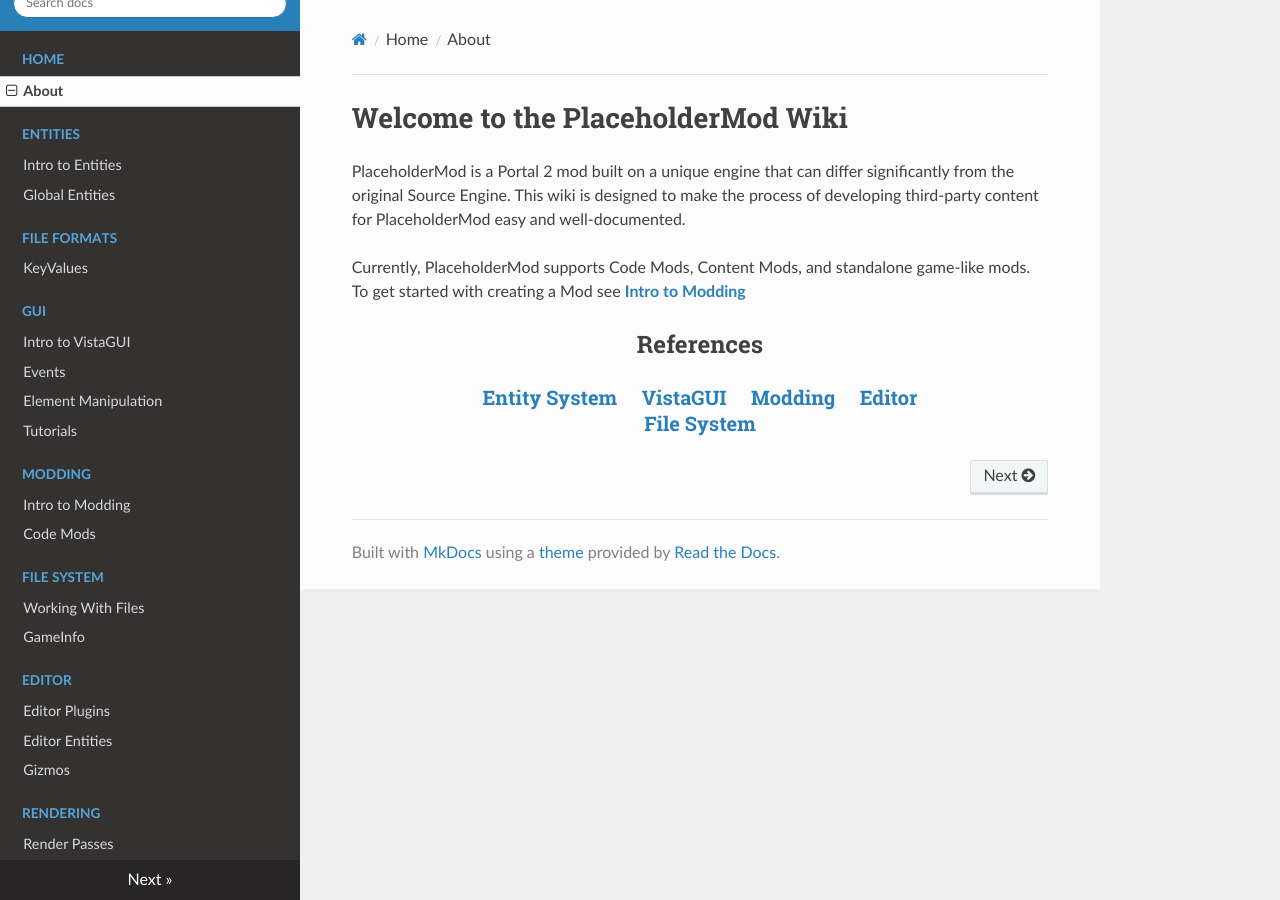
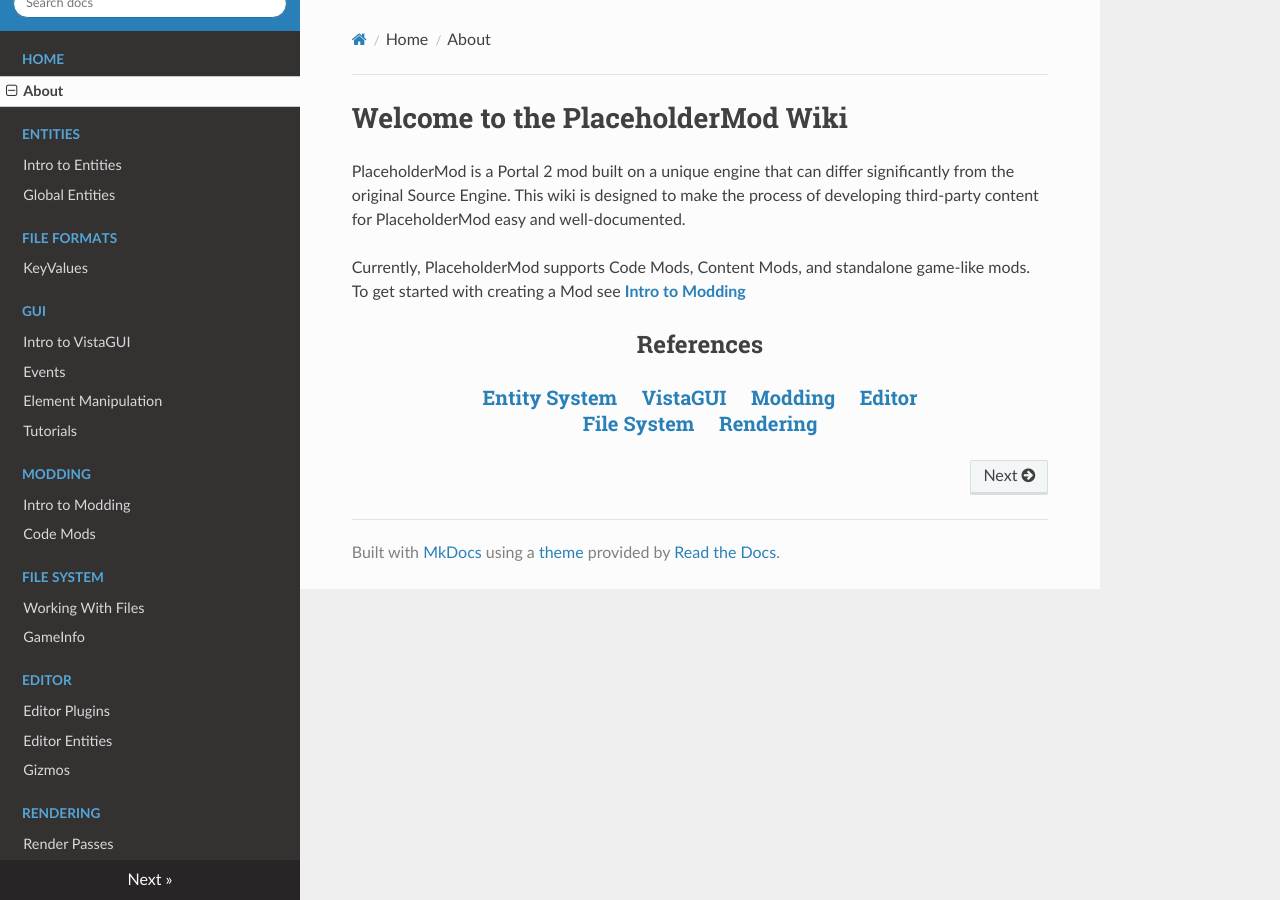
Before and after one commit to PlaceholderP2ModWikiHolder/Wiki, an MkDocs documentation site: the page built from docs/index.md, in a window 1280 px wide. Built offline with MkDocs 1.6.1, drawn with Linux system fonts in a browser that asks for light colours; nearby versions of some CDN libraries.

Commit message:
Add "Rendering" to index.md.

```diff
--- a/docs/index.md
+++ b/docs/index.md
@@ -10,6 +10,7 @@
     <a href="gui/intro" title="Get started with the VGUI replacement, VistaGUI.">VistaGUI</a>&nbsp;&nbsp;&nbsp;&nbsp;
     <a href="modding/intro" title="Get started with creating Code and Content mods.">Modding</a>&nbsp;&nbsp;&nbsp;&nbsp;
     <a href="editor/editorentities" title="Get started with working with the Hammer replacement, the Editor.">Editor</a><br>
-    <a href="filesystem/filesystem" title="Learn about File Format interaction.">File System</a>
+    <a href="filesystem/filesystem" title="Learn about File Format interaction.">File System</a>&nbsp;&nbsp;&nbsp;&nbsp;
+    <a href="rendering/renderpasses" title="Interact with the underlying renderer.">Rendering</a>
   </h3>
 </center>
```
